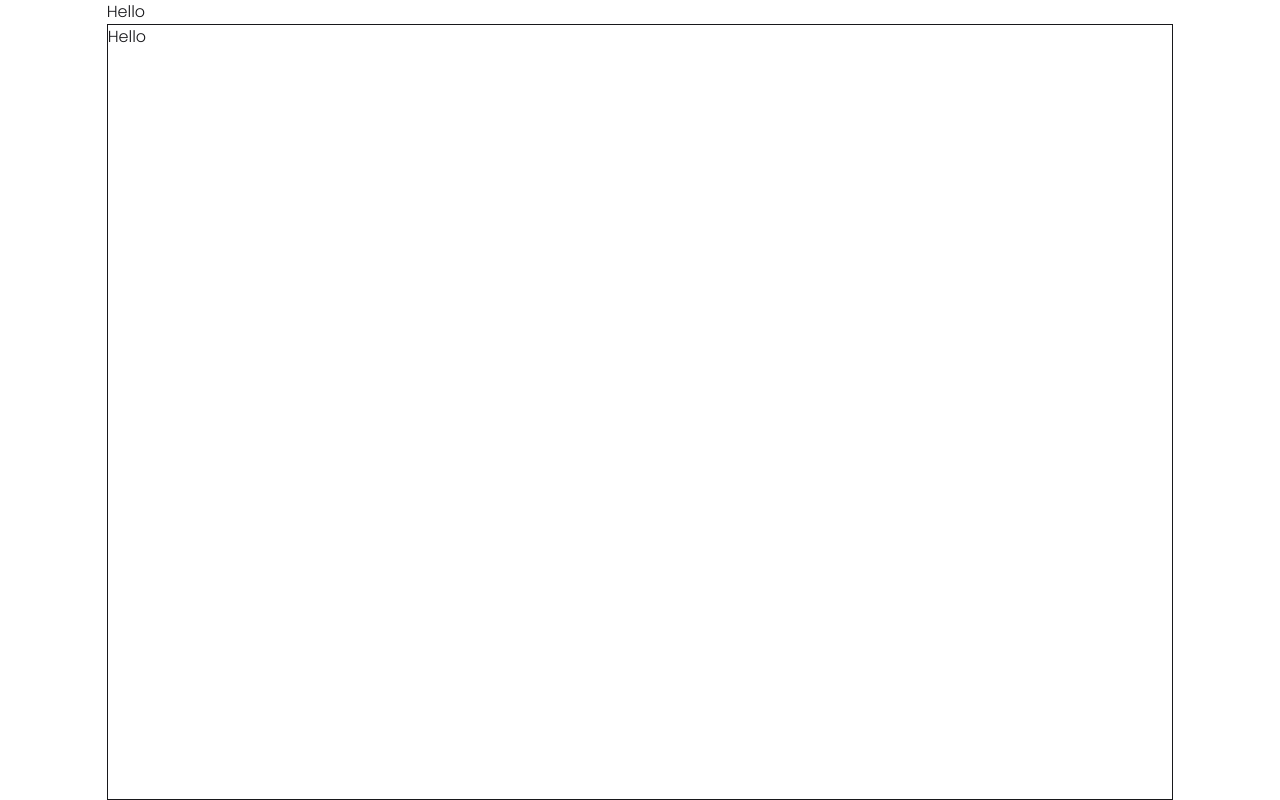
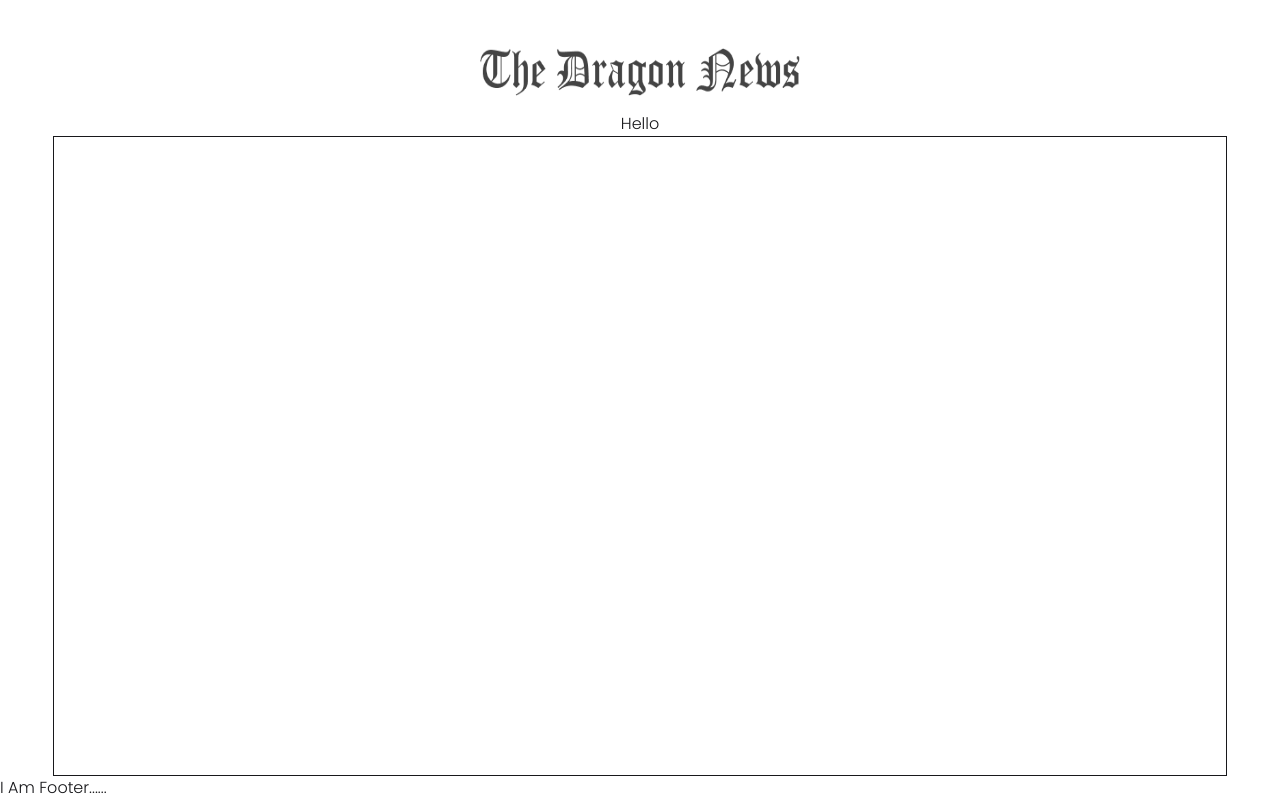
Before and after one commit to rakib-hasan-78/dragon-news, a React (Vite) app: page / in a window 1280 px wide. Built offline with nearby package versions, Linux system fonts and the light colour scheme.

Commit message:
logo added to header....

```diff
--- /dev/null
+++ b/src/components/common/Logo/Logo.jsx
@@ -0,0 +1,11 @@
+import React from 'react';
+import logo from '../../../assets/logo.png';
+const Logo = () => {
+    return (
+        <>
+         <img src={logo} alt="logo" />
+        </>
+    );
+};
+
+export default Logo;
--- /dev/null
+++ b/src/components/shared/Footer/Footer.jsx
@@ -0,0 +1,11 @@
+import React from 'react';
+
+const Footer = () => {
+    return (
+        <div className='w-full'>
+            i am footer......
+        </div>
+    );
+};
+
+export default Footer;
--- a/src/components/shared/Header/Header.jsx
+++ b/src/components/shared/Header/Header.jsx
@@ -1,9 +1,16 @@
 import React from 'react';
+import Logo from './../../common/Logo/Logo';
 
 const Header = () => {
     return (
-        <div>
-            hello
+        <div className={`w-full pt-12 flex flex-wrap flex-col items-center content-center justify-center space-y-4`}>
+            <div className='w-3/12 h-12'>
+                <Logo />
+            </div>
+            <div>
+                hello
+            </div>
+
         </div>
     );
 };
--- a/src/index.css
+++ b/src/index.css
@@ -31,6 +31,10 @@
         @apply w-full min-h-screen scroll-smooth;
     }
 
+    img{
+        @apply w-full h-full;
+    }
+
     h1,h2,h3,h4,h5,h6{
         @apply text-xl font-semibold;
     }
--- a/src/layouts/MainLayOut/MainLayOut.jsx
+++ b/src/layouts/MainLayOut/MainLayOut.jsx
@@ -1,13 +1,20 @@
 import React from 'react';
+import Footer from './../../components/shared/Footer/Footer';
+import Header from './../../components/shared/Header/Header';
+import { Outlet } from 'react-router';
 
 const MainLayOut = () => {
     return (
         <div className={`w-full min-h-screen flex flex-wrap flex-col content-center justify-between`}>
-        <header></header>
-        <main className=' w-10/12 flex-1 container mx-auto border'>
-            hello
+        <header className='w-full'>
+            <Header />
+        </header>
+        <main className=' w-11/12 flex-1 container mx-auto border'>
+            <Outlet />
         </main>
-        <footer></footer>
+        <footer className='w-full'>
+            <Footer />
+        </footer>
         </div>
     );
 };
--- a/src/pages/Root/Root.jsx
+++ b/src/pages/Root/Root.jsx
@@ -1,5 +1,6 @@
 import React from 'react';
-import MainLayOut from '../../layouts/HomeLayOut/HomeLayOut';
+import MainLayOut from '../../layouts/MainLayOut/MainLayOut';
+
 
 
 const Root = () => {
@@ -11,4 +12,3 @@ const Root = () => {
 };
 
 export default Root;
-MainLayOut
```
